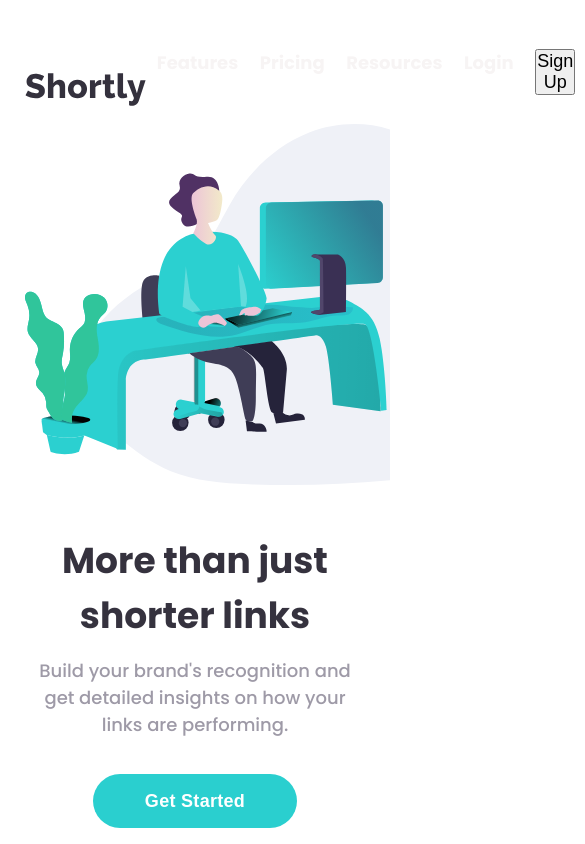
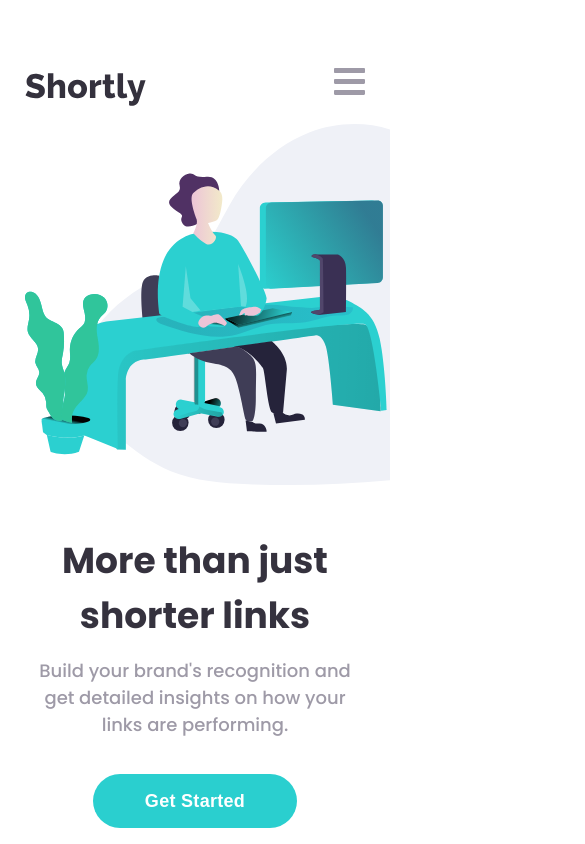
Before and after one commit to DariusMatthews/shorty_landing_page, a React (Create React App) app: page / in a window 390 px wide. Shown: the top 844 px of the page, 585 px wide, since content can reach past the window. Built offline with nearby package versions, Linux system fonts and the light colour scheme.

Commit message:
fixed navbar bug when screen resizes

```diff
--- a/src/components/Navigation/NavLinks.jsx
+++ b/src/components/Navigation/NavLinks.jsx
@@ -1,16 +1,18 @@
-import React, { useState } from 'react';
+import React, { useState, useEffect } from 'react';
 import hamburgerMenu from '../../images/hamburgerMenu.svg';
 
 export default function NavLinks() {
 
   // setting state
-  const [screenSize, setScreenSize] = useState(window.screen.width);
+  const [screenSize, setScreenSize] = useState(window.innerWidth);
   const [showLinks, setShowLinks] = useState(false);
 
-  // event listener for screen size to toggle nav menu
-  window.addEventListener('resize', () => {
-    setScreenSize(window.screen.width);
-  });
+  useEffect(() => {
+    // event listener for screen size to toggle nav menu
+    window.addEventListener('resize', () => {
+      setScreenSize(window.innerWidth);``
+    });
+  })
 
   // toggle links menu function
   const toggleLinks = () => setShowLinks(prevShowLinks => !prevShowLinks);
```
